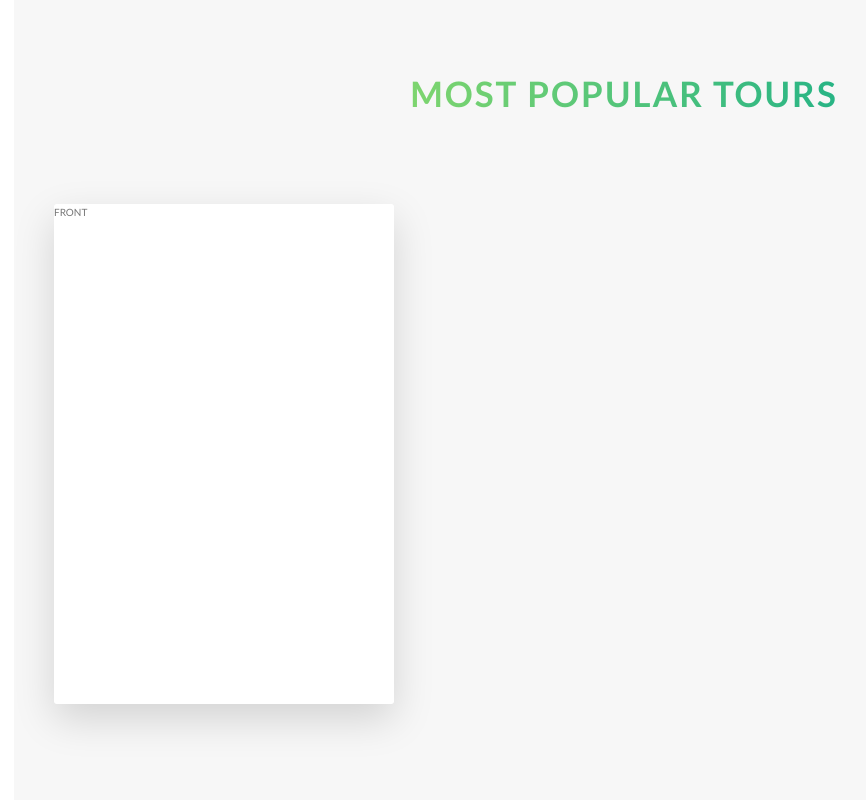
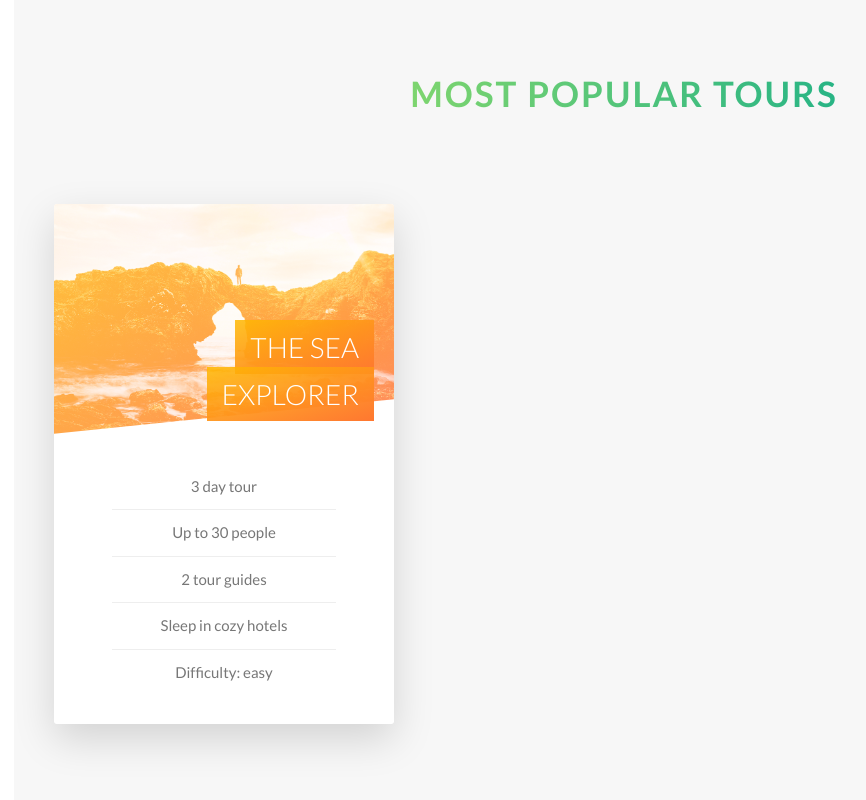
Before and after one commit to luckyluck/mastering-css, a website: page Natours/index.html in a window 1280 px wide. Shown: the part 2284-3084 px from the top of the page, without its empty margins (16-882 px from the left). Drawn offline with Linux system fonts and the light colour scheme.

Commit message:
Natours. Building the Tours section. Part 2.

```diff
--- a/Natours/index.html
+++ b/Natours/index.html
@@ -130,7 +130,23 @@
                     <div class="col-1-of-3">
                         <div class="card">
                             <div class="card__side card__side--front">
-                                FRONT
+                                <div class="card__picture card__picture--1">
+                                    &nbsp;
+                                </div>
+                                <h4 class="card__heading">
+                                    <span class="card__heading-span card__heading-span--1">
+                                        The Sea Explorer
+                                    </span>
+                                </h4>
+                                <div class="card__details">
+                                    <ul>
+                                        <li>3 day tour</li>
+                                        <li>Up to 30 people</li>
+                                        <li>2 tour guides</li>
+                                        <li>Sleep in cozy hotels</li>
+                                        <li>Difficulty: easy</li>
+                                    </ul>
+                                </div>
                             </div>
                             <div class="card__side card__side--back card__side--back-1">
                                 BACK
--- a/Natours/sass/abstracts/_variables.scss
+++ b/Natours/sass/abstracts/_variables.scss
@@ -10,6 +10,7 @@ $color-tertiary-light: #2998ff;
 $color-tertiary-dark: #5643fa;
 
 $color-grey-light-1: #f7f7f7;
+$color-grey-light-2: #eee;
 
 $color-grey-dark: #777;
 $color-white: #fff;
--- a/Natours/sass/components/_card.scss
+++ b/Natours/sass/components/_card.scss
@@ -1,11 +1,12 @@
 .card {
+  // FUNCTIONALITY
   perspective: 150rem;
   -moz-perspective: 150rem;
   position: relative;
-  height: 50rem;
+  height: 52rem;
 
   &__side {
-    height: 50rem;
+    height: 52rem;
     transition: all .8s ease;
     position: absolute;
     top: 0;
@@ -13,6 +14,7 @@
     width: 100%;
     backface-visibility: hidden;
     border-radius: 3px;
+    overflow: hidden;
     box-shadow: 0 1.5rem 4rem rgba($color-black, .15);
 
     &--front {
@@ -29,10 +31,72 @@
   }
 
   &:hover &__side--front {
-    transform: rotateY(180deg);
+    transform: rotateY(-180deg);
   }
 
   &:hover &__side--back {
     transform: rotateY(0);
   }
+
+  // FRONT SIDE STYLING
+  &__picture {
+    background-size: cover;
+    background-blend-mode: screen;
+    height: 23rem;
+    clip-path: polygon(0 0, 100% 0, 100% 85%, 0 100%);
+
+    &--1 {
+      background-image: linear-gradient(to right bottom, $color-secondary-light, $color-secondary-dark), url(../../img/nat-5.jpg);
+    }
+
+    &--2 {
+      background-image: url(../../img/nat-5.jpg);
+    }
+
+    &--3 {
+      background-image: url(../../img/nat-5.jpg);
+    }
+  }
+
+  &__heading {
+    font-size: 2.8rem;
+    font-weight: 300;
+    text-transform: uppercase;
+    text-align: right;
+    color: $color-white;
+    position: absolute;
+    top: 12rem;
+    right: 2rem;
+    width: 75%;
+  }
+
+  &__heading-span {
+    padding: 1rem 1.5rem;
+    -webkit-box-decoration-break: clone;
+    box-decoration-break: clone;
+
+    &--1 {
+      background-image: linear-gradient(to right bottom, rgba($color-secondary-light, .85), rgba($color-secondary-dark, 85));
+    }
+  }
+
+  &__details {
+    padding: 3rem;
+
+    ul {
+      list-style: none;
+      width: 80%;
+      margin: 0 auto;
+
+      li {
+        text-align: center;
+        font-size: 1.5rem;
+        padding: 1rem;
+
+        &:not(:last-child) {
+          border-bottom: 1px solid $color-grey-light-2;
+        }
+      }
+    }
+  }
 }
```
Also changed, not shown: Natours/css/style.css.
